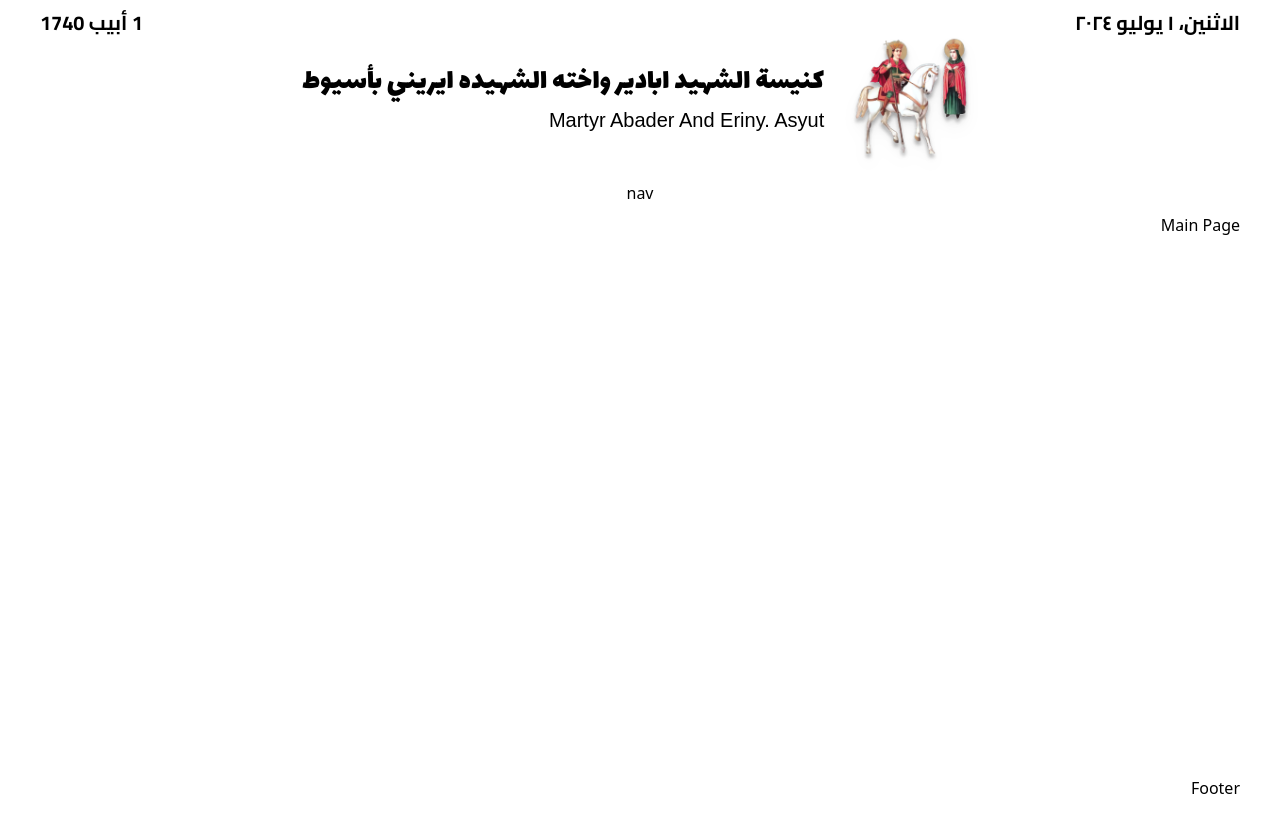
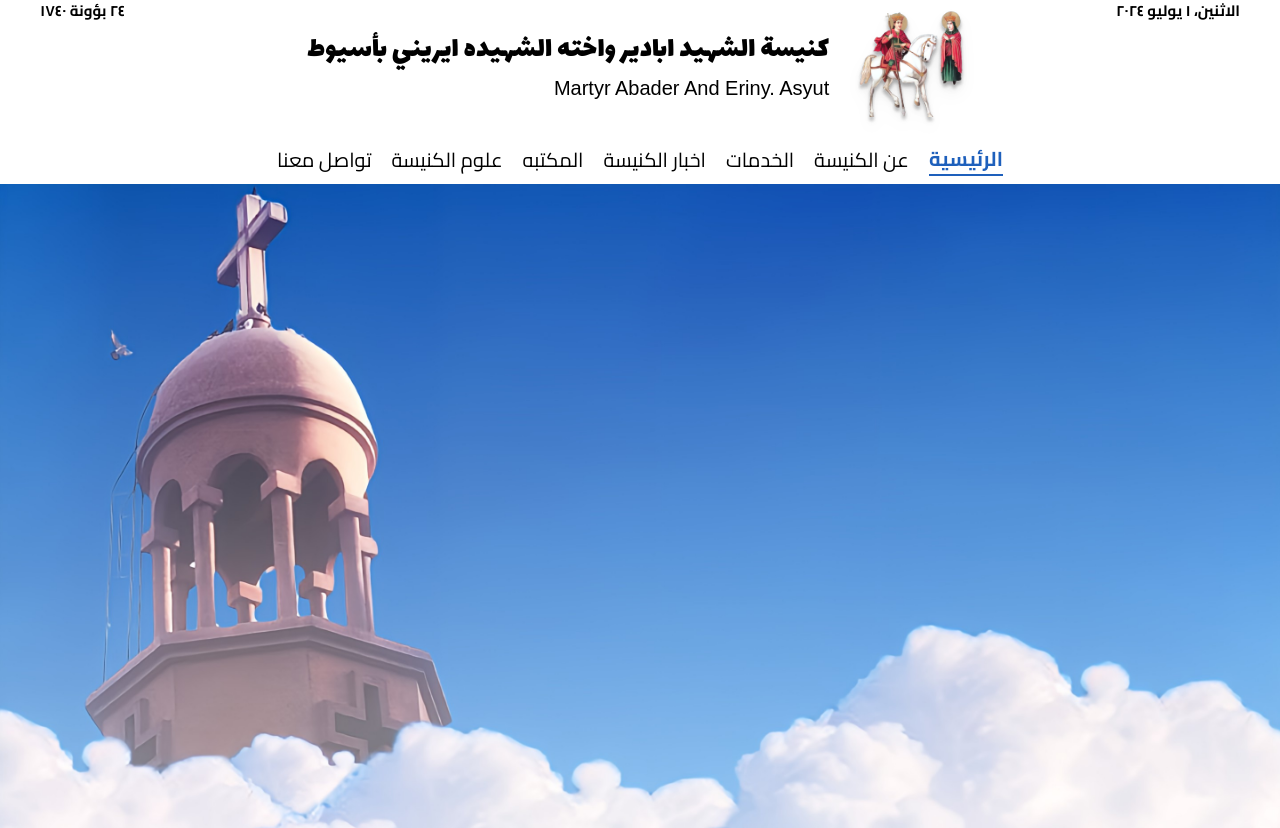
Before and after one commit to pepoo202020/My-Church, a Next.js app: page / in a window 1280 px wide. Shown: the top 828 px of the page. Before the commit the page ends 800 px from the top, so only its background shows below. Built offline with nearby package versions, Linux system fonts and the light colour scheme; a web font is replaced by a local one.

Commit message:
finished layout of header and maked nav itmes

```diff
--- a/app/Components/Footer/Footer.tsx
+++ b/app/Components/Footer/Footer.tsx
@@ -1,5 +1,9 @@
 import React from "react";
 
 export const Footer = () => {
-  return <footer>Footer</footer>;
+  return (
+    <footer className="w-screen max-w-screen overflow-x-hidden px-10">
+      Footer
+    </footer>
+  );
 };
--- a/app/Components/Header/Components/CopticDate.tsx
+++ b/app/Components/Header/Components/CopticDate.tsx
@@ -5,32 +5,13 @@ export const CopticDate = () => {
   const [currentDate, setCurrentDate] = useState<string>("");
   useEffect(() => {
     const date = new Date();
-    const formatedCopticDate = getCopticDate(date);
+    const formatedCopticDate = date.toLocaleDateString("ar-EG", {
+      calendar: "coptic",
+      year: "numeric",
+      month: "long",
+      day: "numeric",
+    });
     setCurrentDate(formatedCopticDate);
   }, [setCurrentDate]);
-  return <div className="cairo">{currentDate}</div>;
+  return <div className="cairo">{currentDate.split("ERA1")[0]}</div>;
 };
-
-function getCopticDate(copticDate: Date): string {
-  const copticMonths = [
-    "توت", // Tout
-    "بابه", // Baba
-    "هاتور", // Hatur
-    "كيهك", // Kiahk
-    "طوبه", // Tobe
-    "أمشير", // Meshir
-    "برمهات", // Paremhat
-    "برمودة", // Paremoude
-    "بشنس", // Pashons
-    "بؤونة", // Paone
-    "أبيب", // Epep
-    "مسرى", // Mesori
-    "نسي", // Nasi
-  ];
-  const copticYear = copticDate.getFullYear() - 284;
-  const copticMonthIndex = (copticDate.getMonth() + 4) % 12;
-  const copticDay = copticDate.getDate();
-
-  const copticMonth = copticMonths[copticMonthIndex];
-  return `${copticDay} ${copticMonth} ${copticYear}`;
-}
--- a/app/Components/Header/Components/Logo.tsx
+++ b/app/Components/Header/Components/Logo.tsx
@@ -3,7 +3,7 @@ import Image from "next/image";
 import React from "react";
 
 const lalezarFont = Lalezar({
-  subsets: ["latin", "arabic"],
+  subsets: ["arabic"],
   weight: ["400"],
   display: "swap",
 });
@@ -23,7 +23,7 @@ export const Logo = () => {
           alt="church logo image"
           width={134}
           height={127}
-          className="drop-shadow-lg w-[134px] h-[127px]"
+          className="drop-shadow-lg w-[124px] h-[117px]"
         />
       </div>
       <div className="flex flex-col items-start justify-center gap-0">
--- /dev/null
+++ b/app/Components/Header/Components/Nav.tsx
@@ -0,0 +1,44 @@
+"use client";
+import Link from "next/link";
+import React from "react";
+import { usePathname } from "next/navigation";
+import { Cairo } from "next/font/google";
+
+const cairoFont = Cairo({
+  subsets: ["arabic"],
+  weight: ["400", "600", "700"],
+  display: "swap",
+});
+
+export const Nav = () => {
+  const pathName = usePathname();
+  console.log(pathName);
+  const navItmes = [
+    { name: "الرئيسية", path: "/" },
+    { name: "عن الكنيسة", path: "/about" },
+    { name: "الخدمات", path: "/services" },
+    { name: "اخبار الكنيسة", path: "/news" },
+    { name: "المكتبه", path: "/library" },
+    { name: "علوم الكنيسة", path: "/science" },
+    { name: "تواصل معنا", path: "/contact" },
+  ];
+  return (
+    <nav className="flex gap-5 items-center mb-2">
+      {navItmes.map((item, i) => (
+        <Link
+          key={i}
+          href={item.path}
+          className={`${
+            cairoFont.className
+          } text-[20px] transition-all duration-100 hover:text-[#1E60BC] hover:border-b-2 hover:border-b-[#1E60BC] hover:font-bold   ${
+            pathName === item.path
+              ? "font-bold text-[#1E60BC] border-b-2 border-b-[#1E60BC] cursor-text"
+              : ""
+          }`}
+        >
+          {item.name}
+        </Link>
+      ))}
+    </nav>
+  );
+};
--- a/app/Components/Header/Header.tsx
+++ b/app/Components/Header/Header.tsx
@@ -4,26 +4,27 @@ import { BirthDate } from "./Components/BirthDate";
 import { CopticDate } from "./Components/CopticDate";
 import { Logo } from "./Components/Logo";
 import { Cairo } from "next/font/google";
+import { Nav } from "./Components/Nav";
 
 const cairoFont = Cairo({
-  subsets: ["latin", "arabic"],
+  subsets: ["arabic"],
   weight: ["400", "600", "700"],
   display: "swap",
 });
 
 export const Header = () => {
   return (
-    <header className="flex flex-col w-full items-center justify-center sticky top-0 z-50 py-2">
+    <header className="flex flex-col  items-center justify-center sticky right-0 top-0 z-50  bg-white w-screen max-w-screen  px-10 overflow-y-hidden max-h-fit">
       <div
-        className={`w-full flex items-center justify-between ${cairoFont.className} text-[20px] font-bold`}
+        className={`w-full flex items-center justify-between ${cairoFont.className} text-[15px] font-bold`}
       >
         <BirthDate />
         <CopticDate />
       </div>
-      <div className=" p-5 -mt-6">
+      <div className=" p-5 -mt-9">
         <Logo />
       </div>
-      <div>nav</div>
+      <Nav />
     </header>
   );
 };
--- /dev/null
+++ b/app/Components/Sections/HeroSection.tsx
@@ -0,0 +1,18 @@
+import Image from "next/image";
+import React from "react";
+
+export const HeroSection = () => {
+  return (
+    <div className="w-full h-screen relative overflow-y-hidden">
+      <div className="w-full h-full absolute top-0 right-0">
+        <Image
+          src={"/image/bg.jpg"}
+          alt="hero bg"
+          width={1506}
+          height={871}
+          className="bg-cover w-full"
+        />
+      </div>
+    </div>
+  );
+};
--- /dev/null
+++ b/app/about/page.tsx
@@ -0,0 +1,5 @@
+import React from "react";
+
+export default function About() {
+  return <main className="grow">About Page</main>;
+}
--- a/app/layout.tsx
+++ b/app/layout.tsx
@@ -15,7 +15,7 @@ export default function RootLayout({
 }>) {
   return (
     <html lang="ar" dir="rtl">
-      <body className="w-screen max-w-screen overflow-x-hidden px-10 flex flex-col h-screen">
+      <body className="flex flex-col overflow-x-hidden">
         <Header />
         {children}
         <Footer />
--- a/app/page.tsx
+++ b/app/page.tsx
@@ -1,5 +1,10 @@
 import Image from "next/image";
+import { HeroSection } from "./Components/Sections/HeroSection";
 
 export default function Home() {
-  return <main className="grow">Main Page</main>;
+  return (
+    <main className="grow w-screen max-w-screen overflow-x-hidden">
+      <HeroSection />
+    </main>
+  );
 }
```
Also changed, not shown: public/image/bg.jpg (added).
